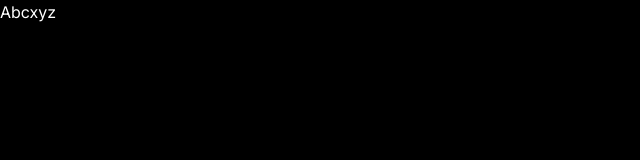
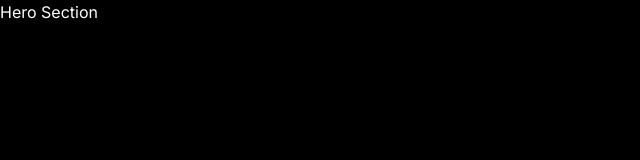
Before and after one commit to Vanshika-Dargan/htdib, a Next.js app: page / in a window 1280 px wide. Shown: the top 160 px of the page, without its empty margins (0-640 px from the left). Built offline with nearby package versions, Linux system fonts and the light colour scheme.

Commit message:
first commit hero section

```diff
--- a/src/app/page.tsx
+++ b/src/app/page.tsx
@@ -1,3 +1,4 @@
+import { Hero } from "@/pages/Hero"
 export default function Home(){
-  return <h1>Abcxyz</h1>
+  return <Hero />;
 }
--- /dev/null
+++ b/src/pages/Hero.tsx
@@ -0,0 +1,3 @@
+export const Hero = () => {
+    return <div>Hero Section</div>
+}
```
